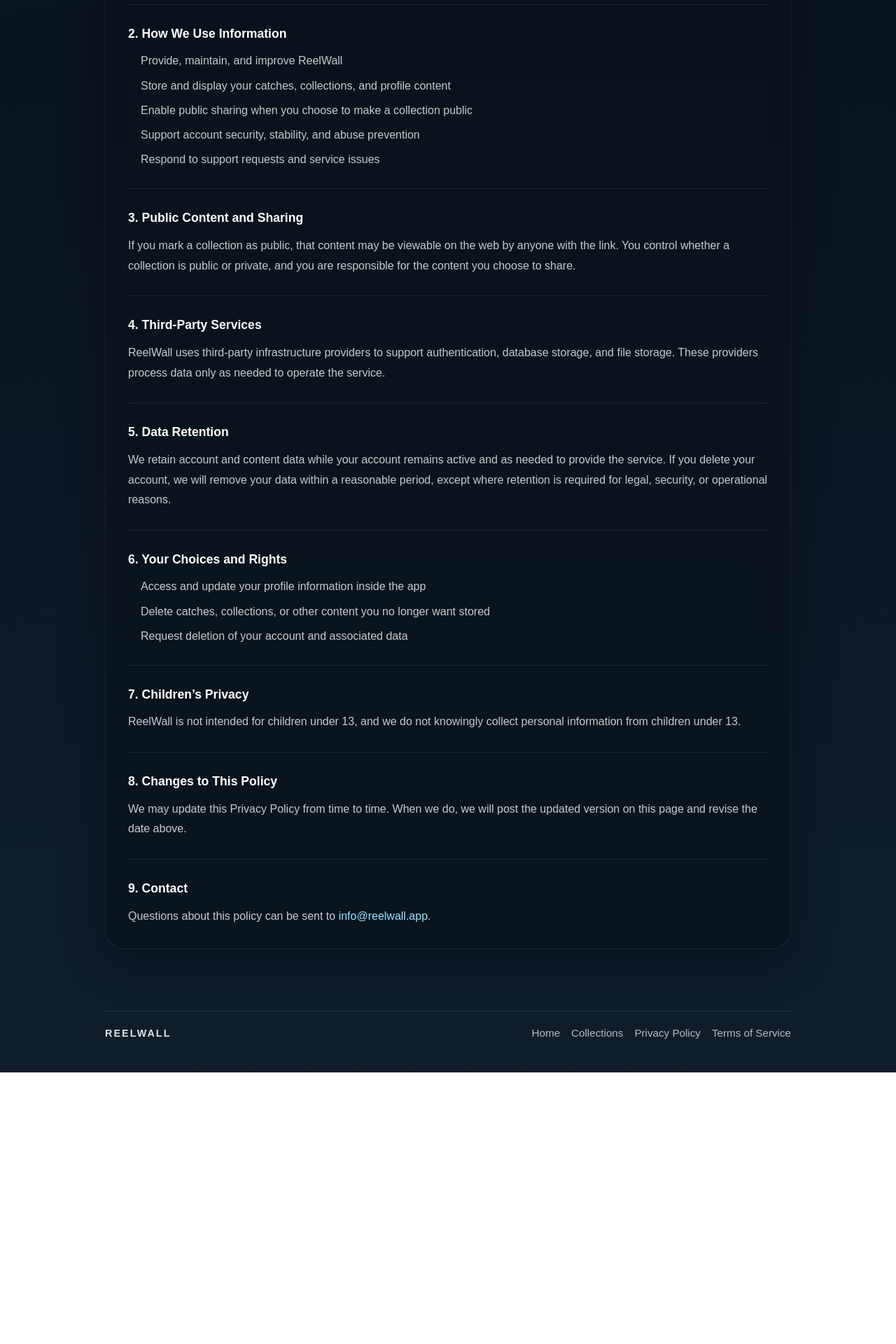
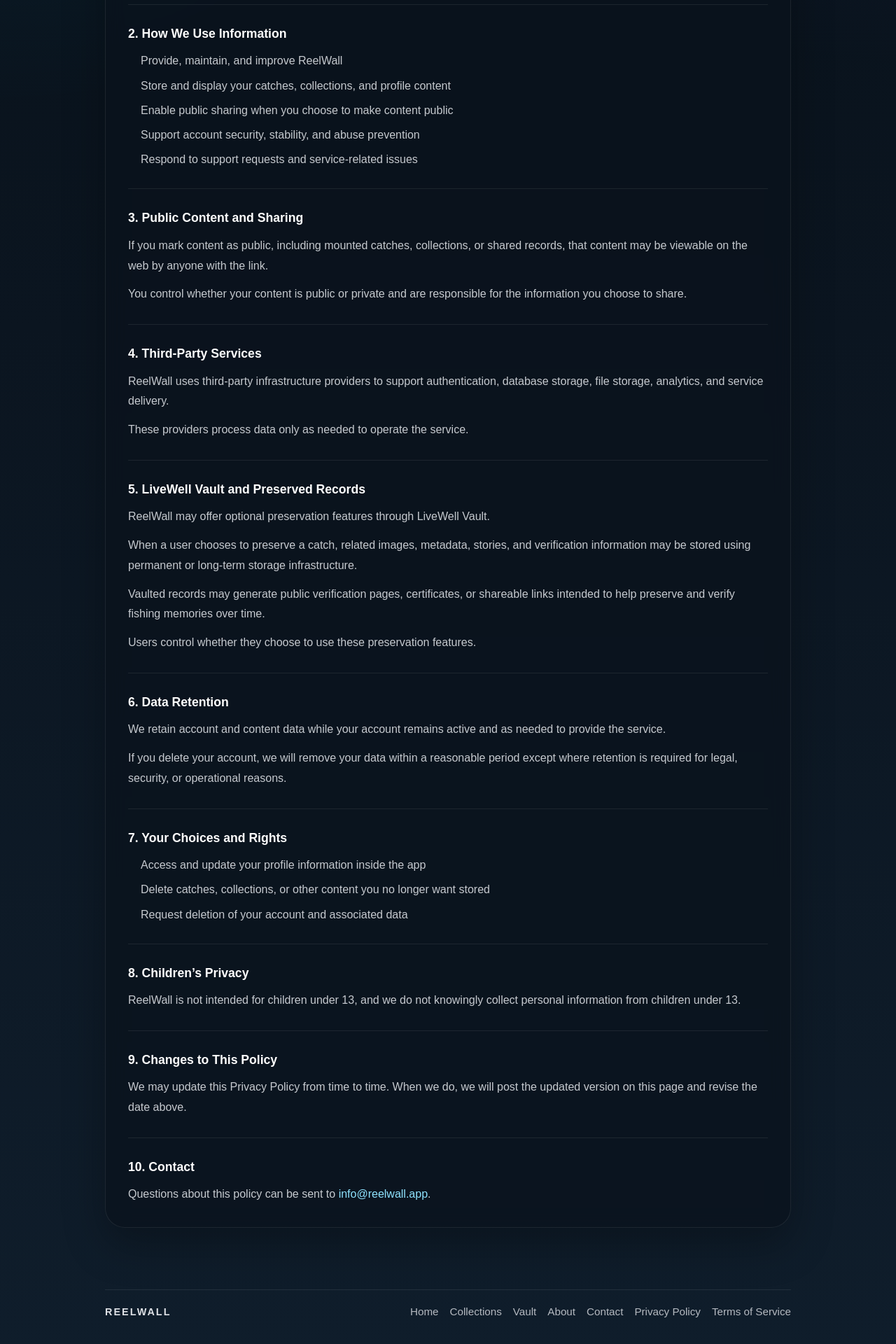
Before and after one commit to ReelWallapp/reelwall-web, a Next.js app: page /privacy in a window 1280 px wide. Shown: the part 732-2652 px from the top of the page at 70% size. Before the commit the page ends 2264 px from the top, so only its background shows below. Built offline with nearby package versions, Linux system fonts and the light colour scheme.

Commit message:
privacy and terms update

```diff
--- a/app/privacy/page.tsx
+++ b/app/privacy/page.tsx
@@ -11,13 +11,17 @@
         <div className={styles.container}>
           <div className={styles.heroInner}>
             <p className={styles.eyebrow}>ReelWall Legal</p>
+
             <h1 className={styles.title}>Privacy Policy</h1>
+
             <p className={styles.subtitle}>
-              ReelWall is built to help anglers preserve catches, build collections,
-              and share stories. This policy explains what we collect, how we use it,
-              and what control you have over your information.
+              ReelWall is built to help anglers preserve catches, build
+              collections, and share stories. This policy explains what we
+              collect, how we use it, and what control you have over your
+              information.
             </p>
-            <p className={styles.updated}>Last updated: April 2026</p>
+
+            <p className={styles.updated}>Last updated: May 2026</p>
           </div>
         </div>
       </section>
@@ -33,86 +37,179 @@
 
             <div className={styles.block}>
               <h2>1. Information We Collect</h2>
-              <p>We may collect information you provide directly, including:</p>
+
+              <p>
+                We may collect information you provide directly, including:
+              </p>
+
               <ul>
-                <li>Account details such as email address, username, and profile information</li>
-                <li>Photos, catch records, collection titles, descriptions, and related content you upload</li>
-                <li>Settings and preferences connected to your ReelWall account</li>
+                <li>
+                  Account details such as email address, username, and profile
+                  information
+                </li>
+
+                <li>
+                  Photos, catch records, collection titles, descriptions, and
+                  related content you upload
+                </li>
+
+                <li>
+                  Settings and preferences connected to your ReelWall account
+                </li>
               </ul>
-              <p>We may also collect limited technical data needed to operate the service, such as device, app, and usage information.</p>
+
+              <p>
+                We may also collect limited technical data needed to operate the
+                service, such as device, app, and usage information.
+              </p>
             </div>
 
             <div className={styles.block}>
               <h2>2. How We Use Information</h2>
+
               <ul>
                 <li>Provide, maintain, and improve ReelWall</li>
-                <li>Store and display your catches, collections, and profile content</li>
-                <li>Enable public sharing when you choose to make a collection public</li>
-                <li>Support account security, stability, and abuse prevention</li>
-                <li>Respond to support requests and service issues</li>
+
+                <li>
+                  Store and display your catches, collections, and profile
+                  content
+                </li>
+
+                <li>
+                  Enable public sharing when you choose to make content public
+                </li>
+
+                <li>
+                  Support account security, stability, and abuse prevention
+                </li>
+
+                <li>
+                  Respond to support requests and service-related issues
+                </li>
               </ul>
             </div>
 
             <div className={styles.block}>
               <h2>3. Public Content and Sharing</h2>
+
               <p>
-                If you mark a collection as public, that content may be viewable on the web by
-                anyone with the link. You control whether a collection is public or private, and
-                you are responsible for the content you choose to share.
+                If you mark content as public, including mounted catches,
+                collections, or shared records, that content may be viewable on
+                the web by anyone with the link.
+              </p>
+
+              <p>
+                You control whether your content is public or private and are
+                responsible for the information you choose to share.
               </p>
             </div>
 
             <div className={styles.block}>
               <h2>4. Third-Party Services</h2>
+
               <p>
-                ReelWall uses third-party infrastructure providers to support authentication,
-                database storage, and file storage. These providers process data only as needed
-                to operate the service.
+                ReelWall uses third-party infrastructure providers to support
+                authentication, database storage, file storage, analytics, and
+                service delivery.
+              </p>
+
+              <p>
+                These providers process data only as needed to operate the
+                service.
               </p>
             </div>
 
             <div className={styles.block}>
-              <h2>5. Data Retention</h2>
+              <h2>5. LiveWell Vault and Preserved Records</h2>
+
               <p>
-                We retain account and content data while your account remains active and as needed
-                to provide the service. If you delete your account, we will remove your data within
-                a reasonable period, except where retention is required for legal, security, or
-                operational reasons.
+                ReelWall may offer optional preservation features through
+                LiveWell Vault.
+              </p>
+
+              <p>
+                When a user chooses to preserve a catch, related images,
+                metadata, stories, and verification information may be stored
+                using permanent or long-term storage infrastructure.
+              </p>
+
+              <p>
+                Vaulted records may generate public verification pages,
+                certificates, or shareable links intended to help preserve and
+                verify fishing memories over time.
+              </p>
+
+              <p>
+                Users control whether they choose to use these preservation
+                features.
               </p>
             </div>
 
             <div className={styles.block}>
-              <h2>6. Your Choices and Rights</h2>
+              <h2>6. Data Retention</h2>
+
+              <p>
+                We retain account and content data while your account remains
+                active and as needed to provide the service.
+              </p>
+
+              <p>
+                If you delete your account, we will remove your data within a
+                reasonable period except where retention is required for legal,
+                security, or operational reasons.
+              </p>
+            </div>
+
+            <div className={styles.block}>
+              <h2>7. Your Choices and Rights</h2>
+
               <ul>
-                <li>Access and update your profile information inside the app</li>
-                <li>Delete catches, collections, or other content you no longer want stored</li>
-                <li>Request deletion of your account and associated data</li>
+                <li>
+                  Access and update your profile information inside the app
+                </li>
+
+                <li>
+                  Delete catches, collections, or other content you no longer
+                  want stored
+                </li>
+
+                <li>
+                  Request deletion of your account and associated data
+                </li>
               </ul>
             </div>
 
             <div className={styles.block}>
-              <h2>7. Children’s Privacy</h2>
+              <h2>8. Children’s Privacy</h2>
+
               <p>
-                ReelWall is not intended for children under 13, and we do not knowingly collect
-                personal information from children under 13.
+                ReelWall is not intended for children under 13, and we do not
+                knowingly collect personal information from children under 13.
               </p>
             </div>
 
             <div className={styles.block}>
-              <h2>8. Changes to This Policy</h2>
+              <h2>9. Changes to This Policy</h2>
+
               <p>
-                We may update this Privacy Policy from time to time. When we do, we will post the
-                updated version on this page and revise the date above.
+                We may update this Privacy Policy from time to time. When we do,
+                we will post the updated version on this page and revise the
+                date above.
               </p>
             </div>
 
             <div className={styles.block}>
-              <h2>9. Contact</h2>
+              <h2>10. Contact</h2>
+
               <p>
                 Questions about this policy can be sent to{' '}
-                <a className={styles.link} href="mailto:info@reelwall.app">
+                <a
+                  className={styles.link}
+                  href="mailto:info@reelwall.app"
+                >
                   info@reelwall.app
-                </a>.
+                </a>
+                .
               </p>
             </div>
           </div>
@@ -122,11 +219,35 @@
       <footer className={styles.footer}>
         <div className={styles.footerInner}>
           <div className={styles.footerBrand}>ReelWall</div>
+
           <div className={styles.footerLinks}>
-            <Link href="/" className={styles.footerLink}>Home</Link>
-            <Link href="/collections" className={styles.footerLink}>Collections</Link>
-            <Link href="/privacy" className={styles.footerLink}>Privacy Policy</Link>
-            <Link href="/terms" className={styles.footerLink}>Terms of Service</Link>
+            <Link href="/" className={styles.footerLink}>
+              Home
+            </Link>
+
+            <Link href="/collections" className={styles.footerLink}>
+              Collections
+            </Link>
+
+            <Link href="/vault" className={styles.footerLink}>
+              Vault
+            </Link>
+
+            <Link href="/about" className={styles.footerLink}>
+              About
+            </Link>
+
+            <Link href="/contact" className={styles.footerLink}>
+              Contact
+            </Link>
+
+            <Link href="/privacy" className={styles.footerLink}>
+              Privacy Policy
+            </Link>
+
+            <Link href="/terms" className={styles.footerLink}>
+              Terms of Service
+            </Link>
           </div>
         </div>
       </footer>
--- a/app/terms/page.tsx
+++ b/app/terms/page.tsx
@@ -17,7 +17,7 @@
               your content is handled, what you can share publicly, and how we
               keep the platform safe and usable.
             </p>
-            <p className={styles.updated}>Last updated: April 2026</p>
+            <p className={styles.updated}>Last updated: May 2026</p>
           </div>
         </div>
       </section>
@@ -33,9 +33,10 @@
             <div className={styles.block}>
               <h2>1. Use of the Service</h2>
               <p>
-                ReelWall is a platform for uploading, organizing, and sharing
-                fishing-related content, including catches, collections, and stories.
-                You agree to use ReelWall lawfully and in a way that does not harm
+                ReelWall is a platform for uploading, organizing, preserving,
+                and sharing fishing-related content, including catches,
+                collections, mounted moments, Vault records, and stories. You
+                agree to use ReelWall lawfully and in a way that does not harm
                 the platform or other users.
               </p>
             </div>
@@ -43,78 +44,115 @@
             <div className={styles.block}>
               <h2>2. Your Content</h2>
               <p>
-                You retain ownership of the content you upload. By posting content to
-                ReelWall, you grant us a non-exclusive, worldwide, royalty-free license
-                to host, store, reproduce, display, and distribute that content solely
-                as needed to operate and improve the service.
+                You retain ownership of the content you upload. By posting
+                content to ReelWall, you grant us a non-exclusive, worldwide,
+                royalty-free license to host, store, reproduce, display, and
+                distribute that content solely as needed to operate, share,
+                preserve, and improve the service.
               </p>
             </div>
 
             <div className={styles.block}>
-              <h2>3. Public Collections</h2>
+              <h2>3. Public Content and Sharing</h2>
               <p>
-                If you mark a collection as public, it may be accessible on the web and
-                viewable by anyone with the link. You are responsible for what you choose
+                If you mark a collection, mounted catch, Vault record, or other
+                content as public, it may be accessible on the web and viewable
+                by anyone with the link. You are responsible for what you choose
                 to make public.
               </p>
             </div>
 
             <div className={styles.block}>
-              <h2>4. Prohibited Content and Conduct</h2>
+              <h2>4. LiveWell Vault and Preserved Records</h2>
+
+              <p>
+                ReelWall may offer optional preservation features through
+                LiveWell Vault, including preserved records, certificates,
+                verification pages, and shareable links connected to fishing
+                memories and catches.
+              </p>
+
+              <p>
+                By choosing to preserve content through LiveWell Vault, you
+                understand that certain related images, metadata, stories, and
+                verification information may be stored using long-term or
+                permanent storage infrastructure.
+              </p>
+
+              <p>
+                Users remain responsible for the content they choose to preserve
+                or share publicly.
+              </p>
+            </div>
+
+            <div className={styles.block}>
+              <h2>5. Prohibited Content and Conduct</h2>
               <p>You may not upload, post, or share content that:</p>
               <ul>
                 <li>Is illegal, fraudulent, abusive, threatening, or harmful</li>
-                <li>Infringes another person’s intellectual property or privacy rights</li>
-                <li>Contains sexually explicit, exploitative, or otherwise inappropriate material</li>
-                <li>Attempts to interfere with, disrupt, or misuse ReelWall or its systems</li>
+                <li>
+                  Infringes another person’s intellectual property or privacy
+                  rights
+                </li>
+                <li>
+                  Contains sexually explicit, exploitative, or otherwise
+                  inappropriate material
+                </li>
+                <li>
+                  Attempts to interfere with, disrupt, or misuse ReelWall or its
+                  systems
+                </li>
               </ul>
             </div>
 
             <div className={styles.block}>
-              <h2>5. Account Responsibility</h2>
+              <h2>6. Account Responsibility</h2>
               <p>
-                You are responsible for maintaining the confidentiality of your account
-                credentials and for activity that occurs under your account.
+                You are responsible for maintaining the confidentiality of your
+                account credentials and for activity that occurs under your
+                account.
               </p>
             </div>
 
             <div className={styles.block}>
-              <h2>6. Content Removal and Account Termination</h2>
+              <h2>7. Content Removal and Account Termination</h2>
               <p>
-                We reserve the right to remove content or suspend accounts that violate
-                these terms, threaten the safety of the platform, or create legal or
-                operational risk.
+                We reserve the right to remove content or suspend accounts that
+                violate these terms, threaten the safety of the platform, or
+                create legal or operational risk.
               </p>
             </div>
 
             <div className={styles.block}>
-              <h2>7. Availability and Changes</h2>
+              <h2>8. Availability and Changes</h2>
               <p>
-                ReelWall may evolve over time. We may update, change, suspend, or remove
-                features without prior notice.
+                ReelWall may evolve over time. We may update, change, suspend,
+                or remove features without prior notice.
               </p>
             </div>
 
             <div className={styles.block}>
-              <h2>8. Disclaimer and Limitation of Liability</h2>
+              <h2>9. Disclaimer and Limitation of Liability</h2>
               <p>
-                ReelWall is provided on an “as is” and “as available” basis without warranties
-                of any kind. To the maximum extent permitted by law, ReelWall is not liable for
-                indirect, incidental, special, consequential, or punitive damages, including loss
-                of data, content, or access.
+                ReelWall is provided on an “as is” and “as available” basis
+                without warranties of any kind. To the maximum extent permitted
+                by law, ReelWall is not liable for indirect, incidental,
+                special, consequential, or punitive damages, including loss of
+                data, content, or access.
               </p>
             </div>
 
             <div className={styles.block}>
-              <h2>9. Changes to These Terms</h2>
+              <h2>10. Changes to These Terms</h2>
               <p>
-                We may revise these terms from time to time. Continued use of ReelWall after
-                updated terms are posted means you accept those changes.
+                We may revise these terms from time to time. Continued use of
+                ReelWall after updated terms are posted means you accept those
+                changes.
               </p>
             </div>
 
             <div className={styles.block}>
-              <h2>10. Contact</h2>
+              <h2>11. Contact</h2>
               <p>
                 Questions about these terms can be sent to{' '}
                 <a className={styles.link} href="mailto:info@reelwall.app">
@@ -129,11 +167,35 @@
       <footer className={styles.footer}>
         <div className={styles.footerInner}>
           <div className={styles.footerBrand}>ReelWall</div>
+
           <div className={styles.footerLinks}>
-            <Link href="/" className={styles.footerLink}>Home</Link>
-            <Link href="/collections" className={styles.footerLink}>Collections</Link>
-            <Link href="/privacy" className={styles.footerLink}>Privacy Policy</Link>
-            <Link href="/terms" className={styles.footerLink}>Terms of Service</Link>
+            <Link href="/" className={styles.footerLink}>
+              Home
+            </Link>
+
+            <Link href="/collections" className={styles.footerLink}>
+              Collections
+            </Link>
+
+            <Link href="/vault" className={styles.footerLink}>
+              Vault
+            </Link>
+
+            <Link href="/about" className={styles.footerLink}>
+              About
+            </Link>
+
+            <Link href="/contact" className={styles.footerLink}>
+              Contact
+            </Link>
+
+            <Link href="/privacy" className={styles.footerLink}>
+              Privacy Policy
+            </Link>
+
+            <Link href="/terms" className={styles.footerLink}>
+              Terms of Service
+            </Link>
           </div>
         </div>
       </footer>
```
